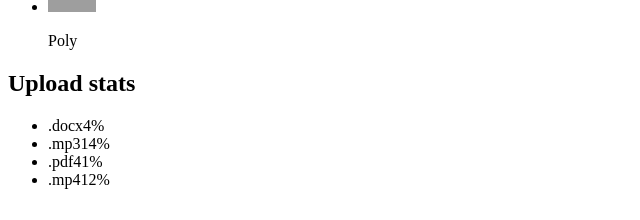
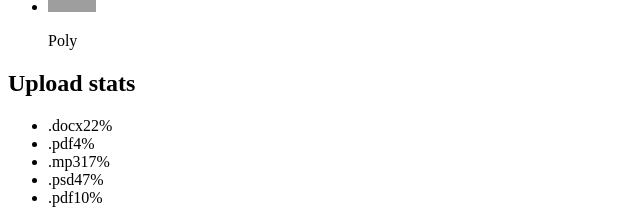
Before and after one commit to EugeneKravec/goit-react-hw-01-components, a React (Create React App) app: page / in a window 1280 px wide. Shown: the part 884-1104 px from the top of the page, without its empty margins (0-640 px from the left). Built offline with nearby package versions, Linux system fonts and the light colour scheme; grey boxes are pictures that could not be loaded.

Commit message:
made statistic cimponent

```diff
--- a/src/App.js
+++ b/src/App.js
@@ -1,7 +1,10 @@
 import reactDom from "react-dom";
+
 import Profile from "./components/social-profile/Profile";
 import FriendList from "./components/friend-list/FriendList";
 import Statistics from "./components/statistics/Statistics";
+import StatisticList from './components/statistics/StatisticList';
+
 import user from './refs/user.json';
 import friends from './refs/friends.json';
 import data from './refs/data.json';
@@ -19,10 +22,9 @@ export default function App() {
             <FriendList
                 friends={friends}
             />
-            <Statistics
-                // title="UPLOAD STATS"
-                stats={data}
-            />
+            <Statistics title="Upload stats">
+                <StatisticList stats={data} />
+            </Statistics>
         </div>
     )
 }
--- a/src/components/statistics/StatisticList.js
+++ b/src/components/statistics/StatisticList.js
@@ -1,21 +1,20 @@
-export default function StatisticList({ id, label, percentage }) {
-    return (
-        <ul className="stat-list">
-            <li className="item">
-                <span className="label">.docx</span>
-                <span className="percentage">4%</span>
-            </li>
-            <li className="item">
-                <span className="label">.mp3</span>
-                <span className="percentage">14%</span>
-            </li>
-            <li className="item">
-                <span className="label">.pdf</span>
-                <span className="percentage">41%</span>
-            </li>
-            <li className="item">
-                <span className="label">.mp4</span>
-                <span className="percentage">12%</span>
-            </li>
-        </ul>)
+import PropTypes from 'prop-types';
+import StatisticListItem from './StatisticListItem'
+
+export default function StatisticList({ stats }) {
+    return (<div>
+        <ul className="stats-list">
+            {stats.map(stat => (<StatisticListItem
+                key={stat.id}
+                label={stat.label}
+                percentage={stat.percentage}
+            />
+            ))}
+        </ul>
+    </div>
+    )
 }
+
+StatisticList.propTypes = {
+    stats: PropTypes.arrayOf(PropTypes.shape)
+}
--- /dev/null
+++ b/src/components/statistics/StatisticListItem.js
@@ -0,0 +1,16 @@
+import PropTypes from 'prop-types';
+
+export default function StatisticListItem({ id, label, percentage }) {
+    return (
+        <li className="item" key={id}>
+            <span className="label">{label}</span>
+            <span className="percentage">{percentage}%</span>
+        </li>
+    )
+}
+
+StatisticListItem.propTypes = {
+    id: PropTypes.string,
+    label: PropTypes.string,
+    percentage: PropTypes.string,
+}
--- a/src/components/statistics/Statistics.js
+++ b/src/components/statistics/Statistics.js
@@ -1,8 +1,11 @@
-import StatisticList from "./StatisticList"
-export default function Statistics({ title }) {
+import PropTypes from 'prop-types';
+export default function Statistics({ title, children }) {
     return <section className="statistics">
-        {{ title } && <h2 className="title">Upload stats</h2>}
-        {/* <h2 className="title">Upload stats</h2> */}
-        <StatisticList />
+        {{ title } && <h2 className="title">{title}</h2>}
+        {children}
     </section>
 }
+
+Statistics.propTypes = {
+    title: PropTypes.string
+}
```
